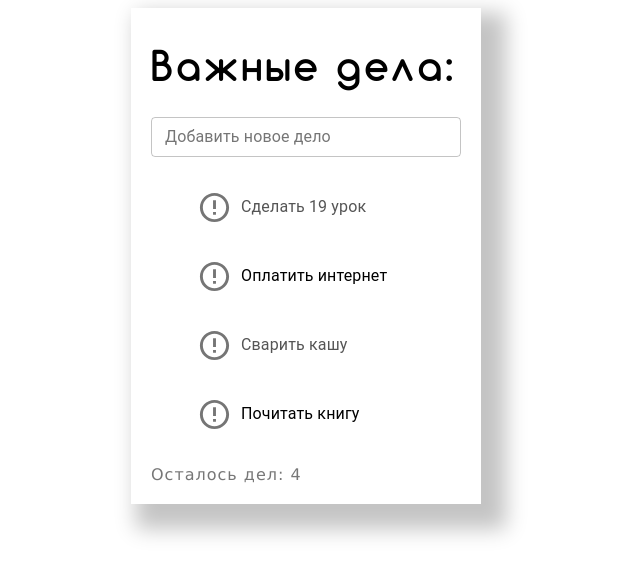
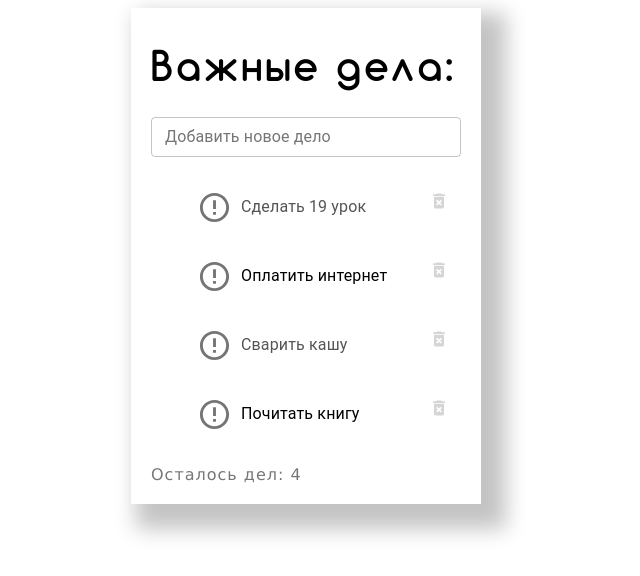
Before and after one commit to WebHeroSchool/todo_Ekka, a React (Create React App) app: page / in a window 1280 px wide. Shown: the top 576 px of the page, without its empty margins (334-974 px from the left). Built offline with nearby package versions, Linux system fonts and the light colour scheme.

Commit message:
component-class

```diff
--- a/src/components/App/App.js
+++ b/src/components/App/App.js
@@ -6,7 +6,9 @@ import styles from './App.module.css';
 import '../../fonts.css';
 import { createMuiTheme } from '@material-ui/core/styles';
 
-const App = () => {
+
+class App extends React.Component{
+  render() {
     const todoItems = [
       {
         id: 0,
@@ -29,6 +31,7 @@ const App = () => {
         isDone: false
       }
     ];
+
     const count = todoItems.length;
 
     const theme = createMuiTheme({
@@ -46,5 +49,6 @@ const App = () => {
       <Footer count = {count} />
     </main>);
   }
+}
 
 export default App;
--- a/src/components/App/Item/Item.module.css
+++ b/src/components/App/Item/Item.module.css
@@ -12,11 +12,9 @@
     position: absolute;
     right: 0;
     top: 6px;
-    visibility: hidden;
-    opacity: 0;
+    opacity: .3;
     transition: all .2s;
 }
 .item:hover .icon_delete{
-    visibility: visible;
     opacity: .8;
 }
```
Lines whose indentation alone changed are shown as unchanged.
